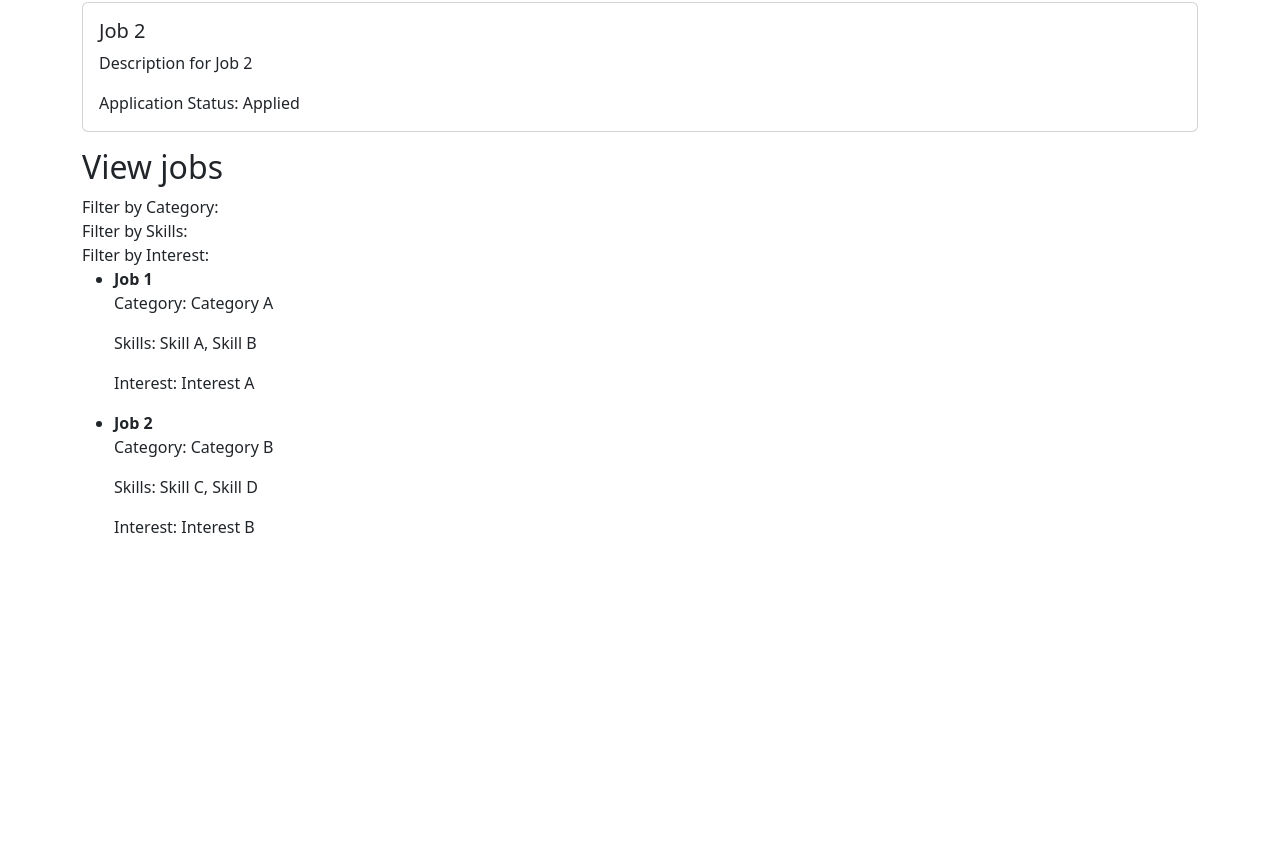
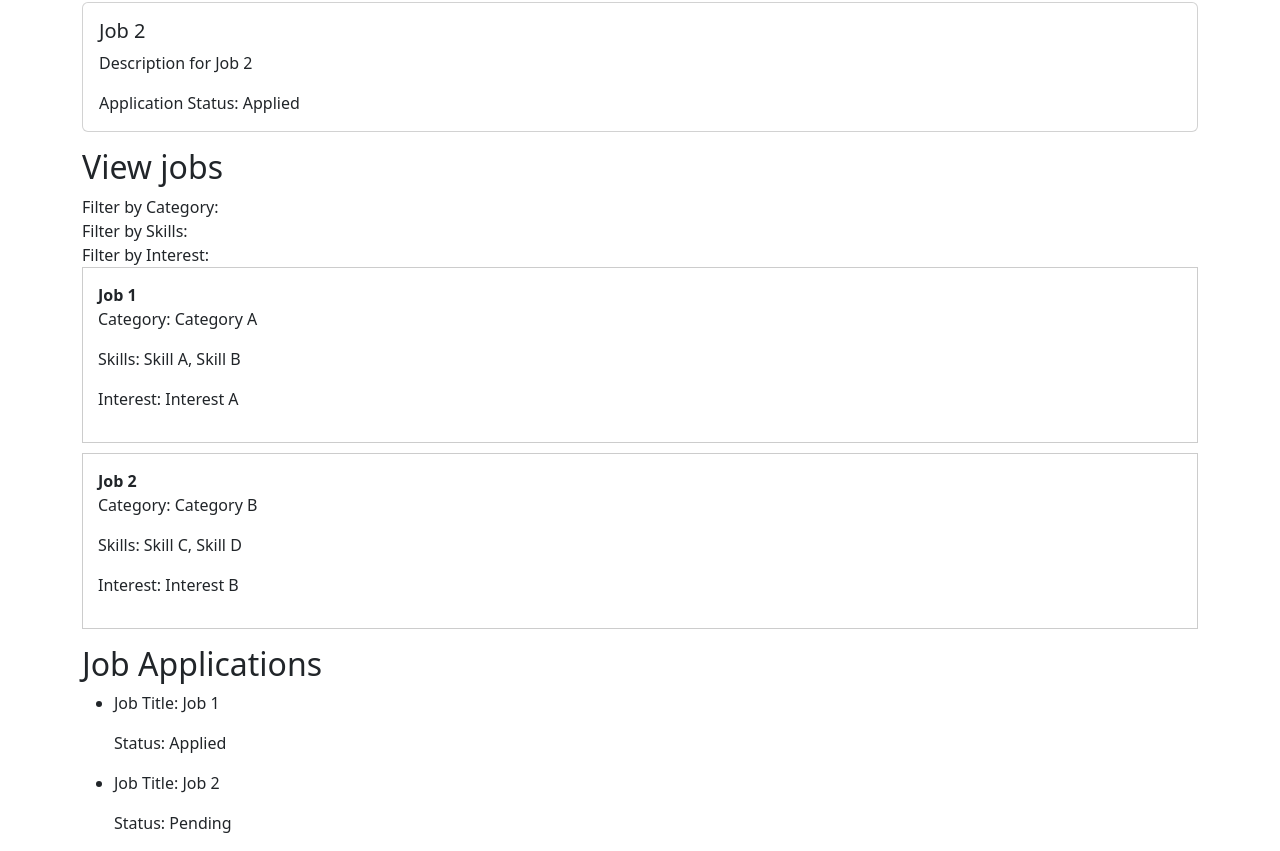
Before and after one commit to Swahilipot-Hub-Developers/fursa2.0-web, a Next.js app: page /jobseeker/dashboard in a window 1280 px wide. Shown: the part 313-1164 px from the top of the page. Before the commit the page ends 868 px from the top, so only its background shows below. Built offline with nearby package versions, Linux system fonts and the light colour scheme.

Commit message:
modified jobApplications.js and jobSection.js files

```diff
--- a/package.json
+++ b/package.json
@@ -11,6 +11,7 @@
   "dependencies": {
     "@fortawesome/free-solid-svg-icons": "^6.5.1",
     "@fortawesome/react-fontawesome": "^0.2.0",
+    "axios": "^1.6.5",
     "bootstrap": "^5.3.2",
     "cdbreact": "^1.5.18",
     "fortawesome": "^0.0.1-security",
--- a/src/components/jobApplications.js
+++ b/src/components/jobApplications.js
@@ -1,23 +1,19 @@
-import React from 'react';
-import styled from 'styled-components';
-
-const JobApplicationsSectionWrapper = styled.div`
-  /* Add your JobApplicationsSection styles here */
-`;
-
-const ApplicationList = styled.ul`
-  /* Add application list styles here */
-`;
-
-const ApplicationItem = styled.li`
-  /* Add application item styles here */
-`;
+// components/JobApplicationsSection.js
+import React from "react";
 
 const JobApplicationsSection = ({ applications }) => {
   return (
-    <JobApplicationsSectionWrapper>
-      {/* Omit the entire rendering of job applications and their status */}
-    </JobApplicationsSectionWrapper>
+    <div>
+      <h2>Job Applications</h2>
+      <ul>
+        {applications.map((application, index) => (
+          <li key={index}>
+            <p>Job Title: {application.jobTitle}</p>
+            <p>Status: {application.status}</p>
+          </li>
+        ))}
+      </ul>
+    </div>
   );
 };
 
--- a/src/components/jobSection.js
+++ b/src/components/jobSection.js
@@ -1,57 +1,39 @@
-// components/JobSection.js
-import React from 'react';
-import styled from 'styled-components';
-
-const JobSectionWrapper = styled.div`
-  /* Add your JobSection styles here */
-`;
-
-const FilterContainer = styled.div`
-  /* Add filter styles here */
-`;
-
-const JobList = styled.ul`
-  /* Add job list styles here */
-`;
-
-const JobItem = styled.li`
-  /* Add job item styles here */
-`;
+import React from "react";
 
 const JobSection = ({ jobs }) => {
   // Add filtering logic here
 
   return (
-    <JobSectionWrapper>
+    <div className="job-section-wrapper">
       <h2>View jobs</h2>
 
       {/* Add filter options here */}
-      <FilterContainer>
+      <div className="filter-container">
         <label>Filter by Category:</label>
         {/* Add category filter dropdown or input field */}
-      </FilterContainer>
-      <FilterContainer>
+      </div>
+      <div className="filter-container">
         <label>Filter by Skills:</label>
         {/* Add skills filter dropdown or input field */}
-      </FilterContainer>
-      <FilterContainer>
+      </div>
+      <div className="filter-container">
         <label>Filter by Interest:</label>
         {/* Add interest filter dropdown or input field */}
-      </FilterContainer>
+      </div>
 
       {/* Display job list */}
-      <JobList>
+      <ul className="job-list">
         {jobs.map((job) => (
-          <JobItem key={job.title}>
+          <li key={job.title} className="job-item">
             <strong>{job.title}</strong>
             <p>Category: {job.category}</p>
-            <p>Skills: {job.skills.join(', ')}</p>
+            <p>Skills: {job.skills.join(", ")}</p>
             <p>Interest: {job.interest}</p>
             {/* Add more job details as needed */}
-          </JobItem>
+          </li>
         ))}
-      </JobList>
-    </JobSectionWrapper>
+      </ul>
+    </div>
   );
 };
 
--- a/src/pages/jobseeker/dashboard.js
+++ b/src/pages/jobseeker/dashboard.js
@@ -1,13 +1,8 @@
 // pages/jobseeker/dashboard.js
 import React from "react";
-import styled from "styled-components";
+import JobSection from "../../components/jobSection";
 import JobView from "../../components/jobView";
-import JobSection from "../../components/jobSection";
 import JobApplicationsSection from "../../components/jobApplications";
-
-const DashboardWrapper = styled.div`
-  /* Add your Dashboard styles here */
-`;
 
 const Dashboard = () => {
   // Mock data
@@ -34,12 +29,12 @@ const Dashboard = () => {
   ];
 
   return (
-    <DashboardWrapper>
+    <div>
       <h1>Welcome to your dashboard!</h1>
       <JobView />
       <JobSection jobs={mockJobs} />
       <JobApplicationsSection applications={mockJobApplications} />
-    </DashboardWrapper>
+    </div>
   );
 };
 
--- a/src/styles/globals.css
+++ b/src/styles/globals.css
@@ -5,3 +5,41 @@ main{
 .no-line{
   text-decoration-line: none;
 }
+/* JobApplicationsSection.css */
+
+.job-applications-section {
+  margin: 10px;
+  padding: 20px;
+  border: 1px solid #ccc;
+}
+
+.application-list {
+  list-style-type: none;
+  padding: 0;
+}
+
+.application-item {
+  margin-bottom: 5px;
+  padding: 10px;
+  border: 1px solid #eee;
+}
+/* JobSection.css */
+
+.job-section-wrapper {
+  /* Add your JobSection styles here */
+}
+
+.filter-container {
+  /* Add filter styles here */
+}
+
+.job-list {
+  list-style-type: none;
+  padding: 0;
+}
+
+.job-item {
+  margin-bottom: 10px;
+  padding: 15px;
+  border: 1px solid #ccc;
+}
```
Also changed, not shown: 1 other file (tests, documents, lock files or other folders).
